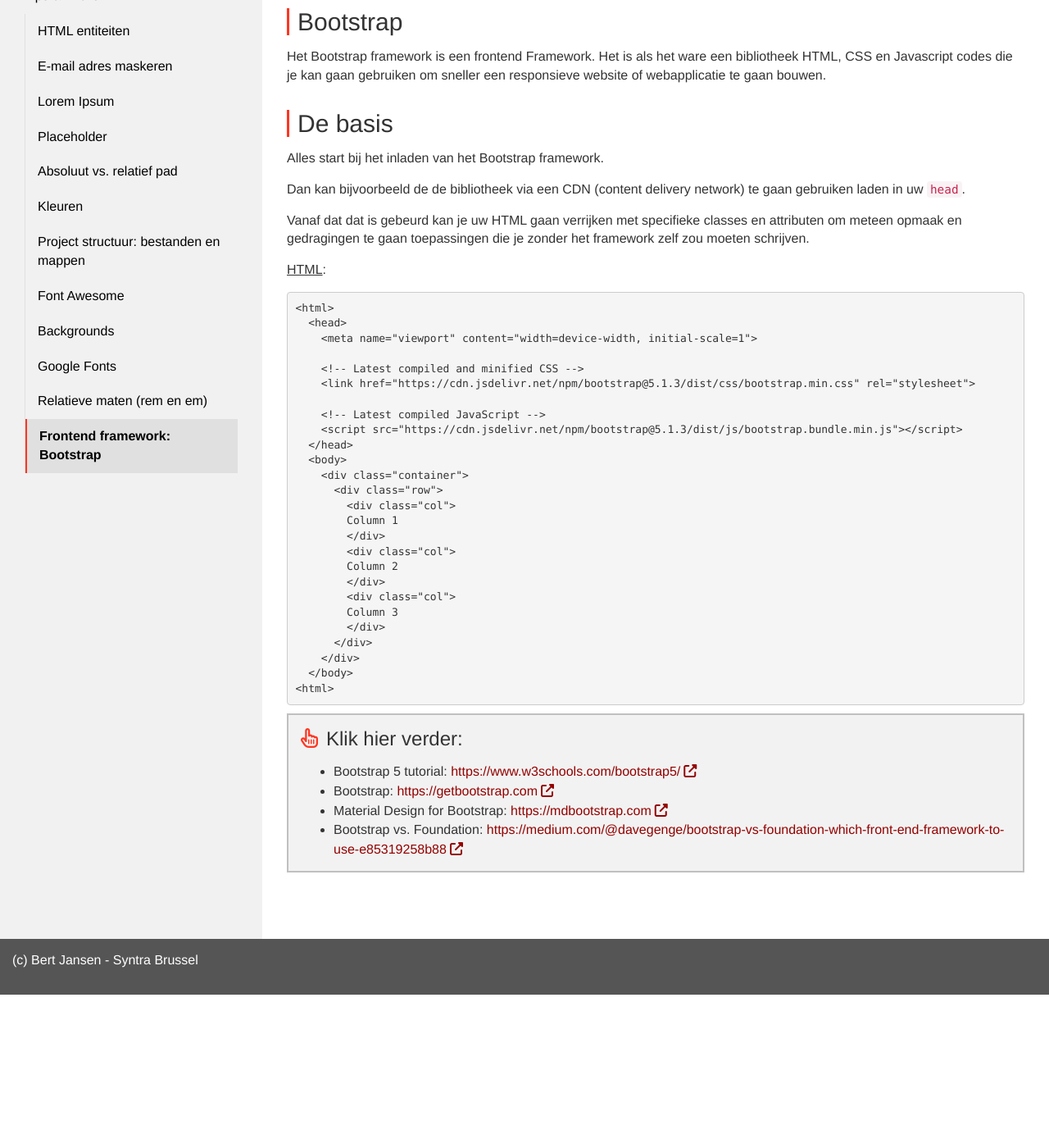
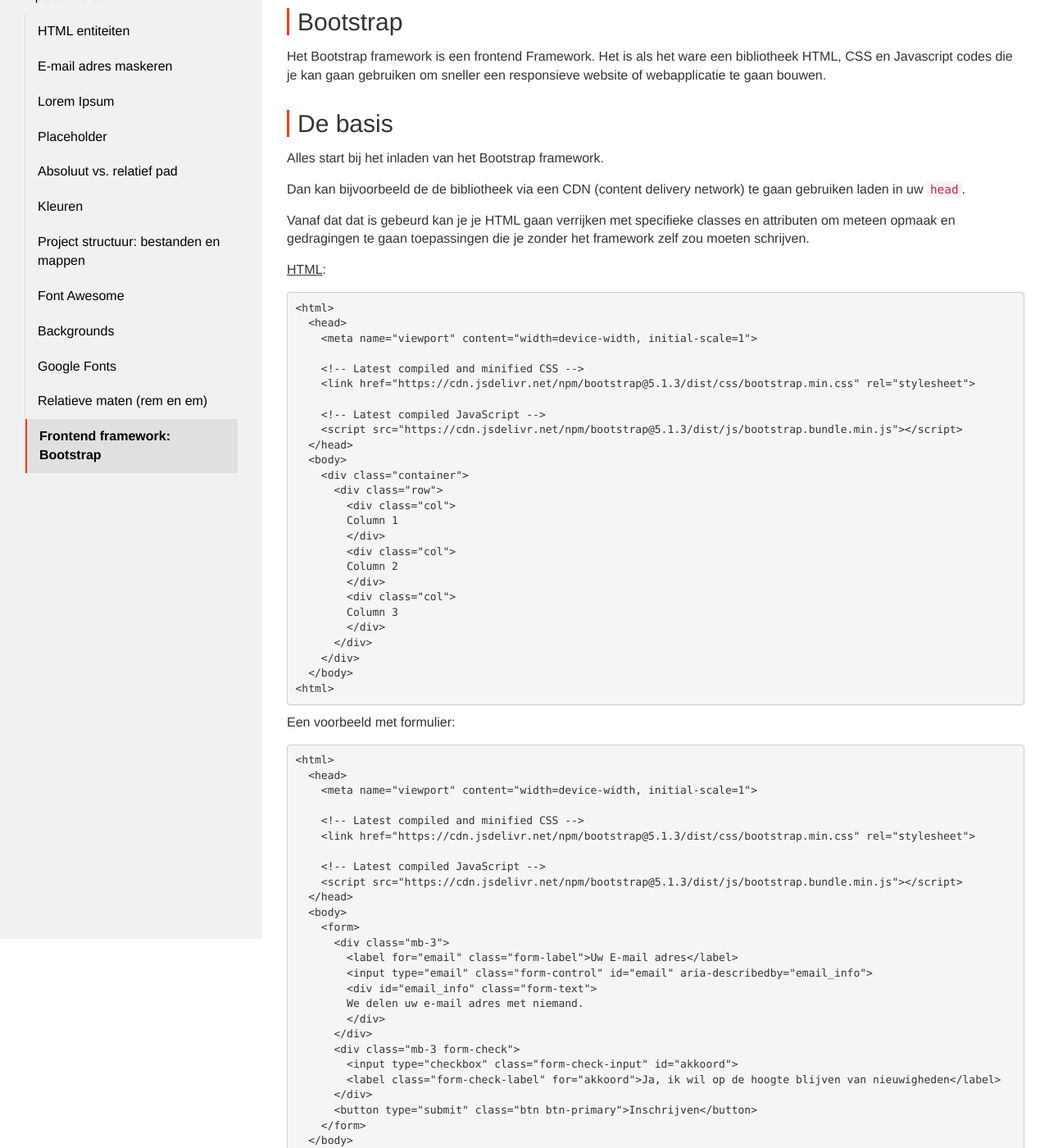
Before and after one commit to Syntra-Brussel/webdesign, a Jekyll site: the page built from tips-and-tricks/bootstrap.md, in a window 1280 px wide and 1400 px high, scrolled down 355 px. Shown: the whole window at 82% size. Built offline with Jekyll 4.4.1, drawn with Linux system fonts in a browser that asks for light colours; nearby versions of some CDN libraries; a script that is not in the unit is left out; before the commit the page ends 1568 px from its top, so only the background shows below that; some of the changed text lies outside the part shown.

Commit message:
Update bootstrap.md

```diff
--- a/tips-and-tricks/bootstrap.md
+++ b/tips-and-tricks/bootstrap.md
@@ -38,7 +38,7 @@
 
 Dan kan bijvoorbeeld de de bibliotheek via een CDN (content delivery network) te gaan gebruiken laden in uw <code>head</code>.
 
-Vanaf dat dat is gebeurd kan je uw HTML gaan verrijken met specifieke classes en attributen om meteen opmaak en gedragingen te gaan toepassingen die je zonder het framework zelf zou moeten schrijven.
+Vanaf dat dat is gebeurd kan je je HTML gaan verrijken met specifieke classes en attributen om meteen opmaak en gedragingen te gaan toepassingen die je zonder het framework zelf zou moeten schrijven.
 
 <u>HTML</u>:
 <pre data-enlighter-theme="beyond" data-enlighter-language="html">
@@ -69,3 +69,35 @@
   &lt;/body&gt;
 &lt;html&gt;
 </pre>
+
+Een voorbeeld met formulier:
+
+<pre data-enlighter-theme="beyond" data-enlighter-language="html">
+&lt;html&gt;
+  &lt;head&gt;
+    &lt;meta name="viewport" content="width=device-width, initial-scale=1"&gt;
+
+    &lt;!-- Latest compiled and minified CSS --&gt;
+    &lt;link href="https://cdn.jsdelivr.net/npm/bootstrap@5.1.3/dist/css/bootstrap.min.css" rel="stylesheet"&gt;
+
+    &lt;!-- Latest compiled JavaScript --&gt;
+    &lt;script src="https://cdn.jsdelivr.net/npm/bootstrap@5.1.3/dist/js/bootstrap.bundle.min.js"&gt;&lt;/script&gt;
+  &lt;/head&gt;
+  &lt;body&gt;
+    &lt;form&gt;
+      &lt;div class="mb-3"&gt;
+        &lt;label for="email" class="form-label">Uw E-mail adres</label&gt;
+        &lt;input type="email" class="form-control" id="email" aria-describedby="email_info"&gt;
+        &lt;div id="email_info" class="form-text"&gt;
+        We delen uw e-mail adres met niemand.
+        &lt;/div&gt;
+      &lt;/div&gt;
+      &lt;div class="mb-3 form-check"&gt;
+        &lt;input type="checkbox" class="form-check-input" id="akkoord"&gt;
+        &lt;label class="form-check-label" for="akkoord">Ja, ik wil op de hoogte blijven van nieuwigheden</label&gt;
+      &lt;/div&gt;
+      &lt;button type="submit" class="btn btn-primary">Inschrijven</button&gt;
+    &lt;/form&gt;
+  &lt;/body&gt;
+&lt;html&gt;
+</pre>
```
